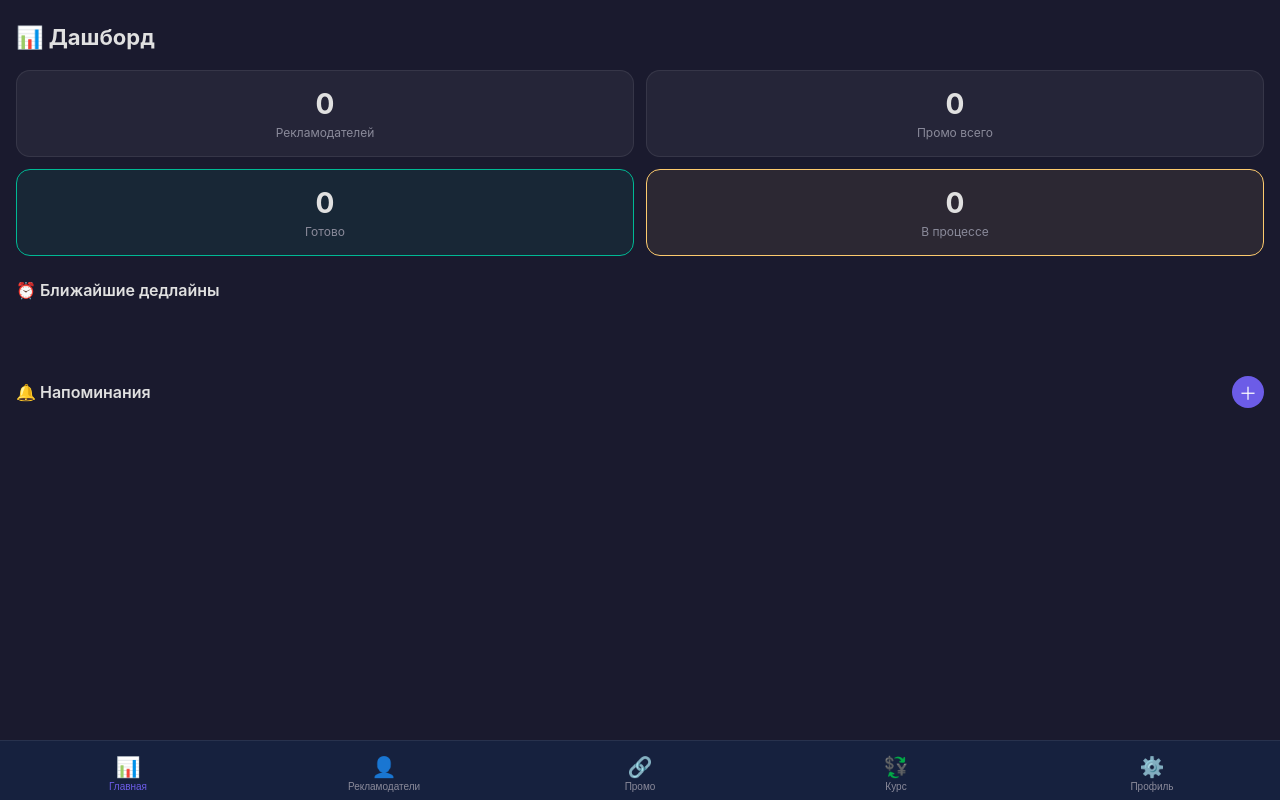
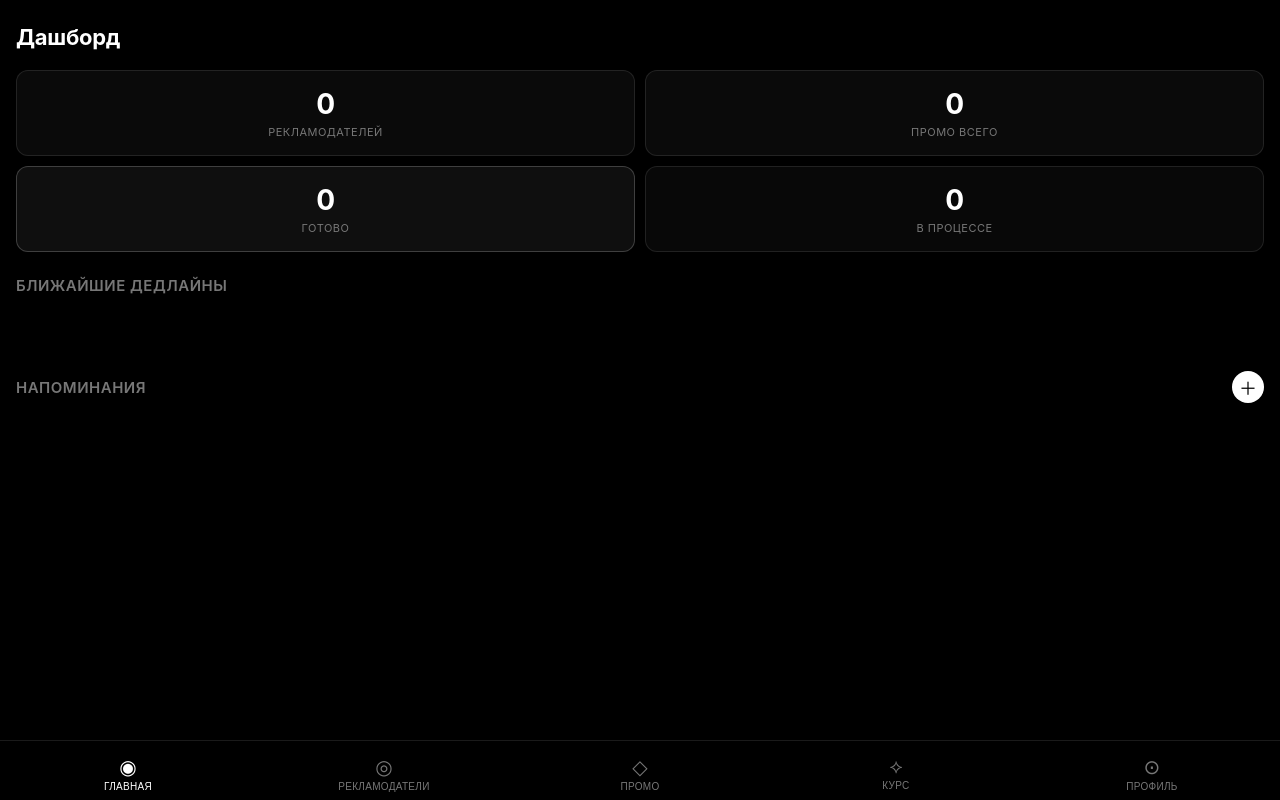
Before and after one commit to ForbiddenCount/cekxeijc, a FastAPI app: page / in a window 1280 px wide. Run offline with FastAPI, Linux system fonts and the light colour scheme; some libraries are stand-ins or nearby versions.

Commit message:
style: redesign to monochrome black-and-white minimalist UI
Co-Authored-By: Devin AI <158243242+devin-ai-integration[bot]@users.noreply.github.com>

```diff
--- a/frontend/static/style.css
+++ b/frontend/static/style.css
@@ -1,18 +1,19 @@
 :root {
-    --bg: var(--tg-theme-bg-color, #1a1a2e);
-    --bg-secondary: var(--tg-theme-secondary-bg-color, #16213e);
-    --text: var(--tg-theme-text-color, #e0e0e0);
-    --text-secondary: var(--tg-theme-hint-color, #8a8a9a);
-    --accent: var(--tg-theme-button-color, #6c5ce7);
-    --accent-text: var(--tg-theme-button-text-color, #ffffff);
-    --link: var(--tg-theme-link-color, #a29bfe);
-    --card-bg: rgba(255, 255, 255, 0.05);
-    --border: rgba(255, 255, 255, 0.08);
-    --success: #00b894;
-    --warning: #fdcb6e;
-    --danger: #e17055;
-    --radius: 14px;
-    --radius-sm: 10px;
+    --bg: var(--tg-theme-bg-color, #000000);
+    --bg-secondary: var(--tg-theme-secondary-bg-color, #0a0a0a);
+    --text: var(--tg-theme-text-color, #ffffff);
+    --text-secondary: var(--tg-theme-hint-color, #777777);
+    --accent: var(--tg-theme-button-color, #ffffff);
+    --accent-text: var(--tg-theme-button-text-color, #000000);
+    --link: var(--tg-theme-link-color, #cccccc);
+    --card-bg: rgba(255, 255, 255, 0.04);
+    --border: rgba(255, 255, 255, 0.10);
+    --border-strong: rgba(255, 255, 255, 0.20);
+    --success: #ffffff;
+    --warning: #999999;
+    --danger: #ffffff;
+    --radius: 12px;
+    --radius-sm: 8px;
 }
 
 * {
@@ -37,7 +38,7 @@ body {
     left: 0;
     right: 0;
     display: flex;
-    background: var(--bg-secondary);
+    background: var(--bg);
     border-top: 1px solid var(--border);
     padding: 6px 0;
     padding-bottom: env(safe-area-inset-bottom, 6px);
@@ -60,7 +61,7 @@ body {
 }
 
 .nav-btn.active {
-    color: var(--accent);
+    color: var(--text);
 }
 
 .nav-icon {
@@ -70,13 +71,15 @@ body {
 .nav-label {
     font-size: 10px;
     font-weight: 500;
+    letter-spacing: 0.3px;
+    text-transform: uppercase;
 }
 
 /* Pages */
 .page {
     display: none;
     padding: 16px;
-    animation: fadeIn 0.2s ease;
+    animation: fadeIn 0.25s ease;
 }
 
 .page.active {
@@ -100,12 +103,13 @@ body {
 .header h1 {
     font-size: 22px;
     font-weight: 700;
+    letter-spacing: -0.3px;
 }
 
 /* Buttons */
 .btn-primary {
-    background: var(--accent);
-    color: var(--accent-text);
+    background: var(--text);
+    color: var(--bg);
     border: none;
     padding: 10px 18px;
     border-radius: var(--radius-sm);
@@ -143,8 +148,8 @@ body {
 }
 
 .btn-icon {
-    background: var(--accent);
-    color: var(--accent-text);
+    background: var(--text);
+    color: var(--bg);
     border: none;
     width: 32px;
     height: 32px;
@@ -166,7 +171,7 @@ body {
 .stats-grid {
     display: grid;
     grid-template-columns: 1fr 1fr;
-    gap: 12px;
+    gap: 10px;
     margin-bottom: 24px;
 }
 
@@ -179,24 +184,27 @@ body {
 }
 
 .stat-card.accent {
-    border-color: var(--success);
-    background: rgba(0, 184, 148, 0.08);
+    border-color: var(--border-strong);
+    background: rgba(255, 255, 255, 0.06);
 }
 
 .stat-card.warning {
-    border-color: var(--warning);
-    background: rgba(253, 203, 110, 0.08);
+    border-color: var(--border);
+    background: rgba(255, 255, 255, 0.03);
 }
 
 .stat-value {
     font-size: 28px;
     font-weight: 700;
     margin-bottom: 4px;
+    letter-spacing: -0.5px;
 }
 
 .stat-label {
-    font-size: 12px;
+    font-size: 11px;
     color: var(--text-secondary);
+    text-transform: uppercase;
+    letter-spacing: 0.5px;
 }
 
 /* Sections */
@@ -212,8 +220,11 @@ body {
 }
 
 .section-header h2 {
-    font-size: 16px;
+    font-size: 15px;
     font-weight: 600;
+    text-transform: uppercase;
+    letter-spacing: 0.5px;
+    color: var(--text-secondary);
 }
 
 /* Cards */
--- a/frontend/templates/index.html
+++ b/frontend/templates/index.html
@@ -36,7 +36,7 @@
         <!-- Dashboard -->
         <div class="page active" id="page-dashboard">
             <div class="header">
-                <h1>📊 Дашборд</h1>
+                <h1>Дашборд</h1>
             </div>
             <div class="stats-grid" id="statsGrid">
                 <div class="stat-card">
@@ -58,13 +58,13 @@
             </div>
             <div class="section">
                 <div class="section-header">
-                    <h2>⏰ Ближайшие дедлайны</h2>
+                    <h2>Ближайшие дедлайны</h2>
                 </div>
                 <div id="upcomingDeadlines" class="list"></div>
             </div>
             <div class="section">
                 <div class="section-header">
-                    <h2>🔔 Напоминания</h2>
+                    <h2>Напоминания</h2>
                     <button class="btn-icon" onclick="showAddReminder()">＋</button>
                 </div>
                 <div id="remindersList" class="list"></div>
```
Also changed, not shown: other parts of frontend/static/style.css (+116 -35 lines), other parts of frontend/templates/index.html (+14 -14 lines), frontend/static/app.js (+37 -37 lines).
